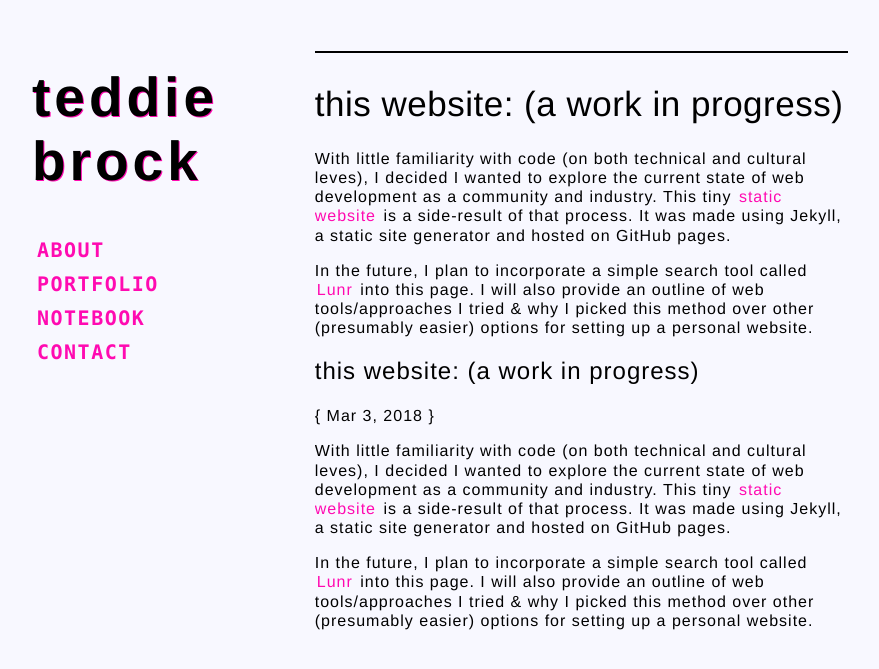
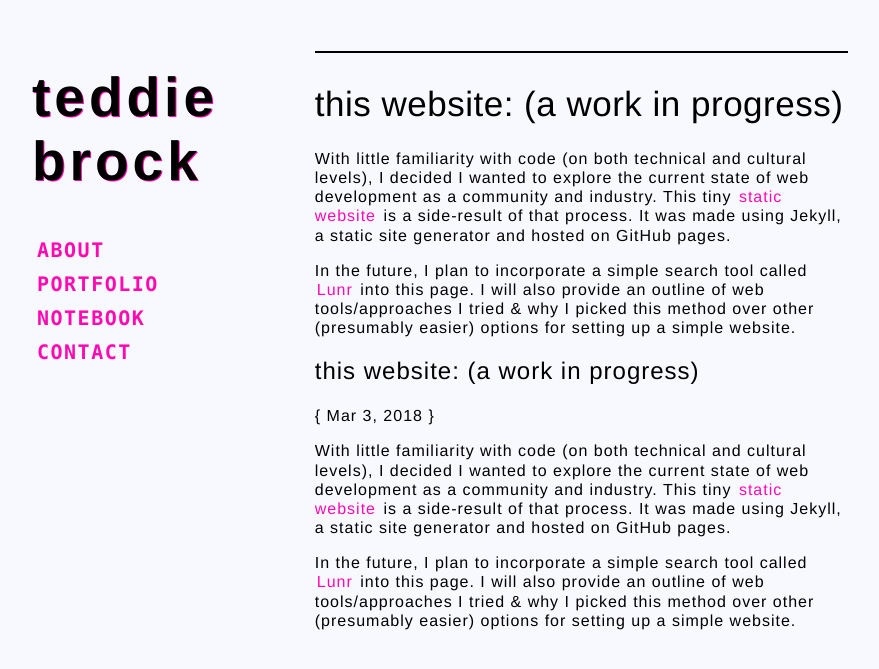
Before and after one commit to teddiebrock/blank-spaces, a Jekyll site: the page built from _posts/2018-03-03-website.md, in a window 1280 px wide. Shown: the top 669 px of the page, without its empty margins (168-1047 px from the left). Built offline with Jekyll 4.4.1, drawn with Linux system fonts in a browser that asks for light colours.

Commit message:
typo fix.

```diff
--- a/_posts/2018-03-03-website.md
+++ b/_posts/2018-03-03-website.md
@@ -4,6 +4,6 @@ title: "this website: (a work in progress)"
 permalink: website
 ---
 
-With little familiarity with code (on both technical and cultural leves), I decided I wanted to explore the current state of web development as a community and industry. This tiny [static website](https://www.chronicle.com/blogs/profhacker/jekyll1/60913){:target="_blank"} is a side-result of that process. It was made using Jekyll, a static site generator and hosted on GitHub pages.
+With little familiarity with code (on both technical and cultural levels), I decided I wanted to explore the current state of web development as a community and industry. This tiny [static website](https://www.chronicle.com/blogs/profhacker/jekyll1/60913){:target="_blank"} is a side-result of that process. It was made using Jekyll, a static site generator and hosted on GitHub pages.
 
-In the future, I plan to incorporate a simple search tool called [Lunr](https://lunrjs.com/) into this page. I will also provide an outline of web tools/approaches I tried & why I picked this method over other (presumably easier) options for setting up a personal website.
+In the future, I plan to incorporate a simple search tool called [Lunr](https://lunrjs.com/) into this page. I will also provide an outline of web tools/approaches I tried & why I picked this method over other (presumably easier) options for setting up a simple website.
```
Also changed, not shown: about.md (+1 -1 lines).
